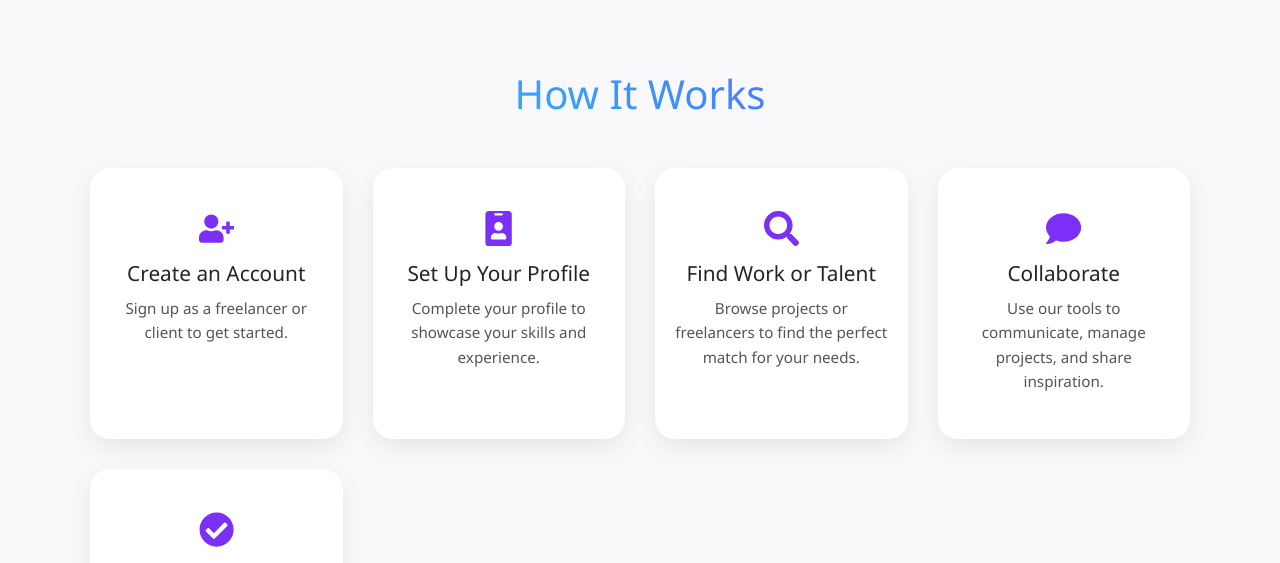
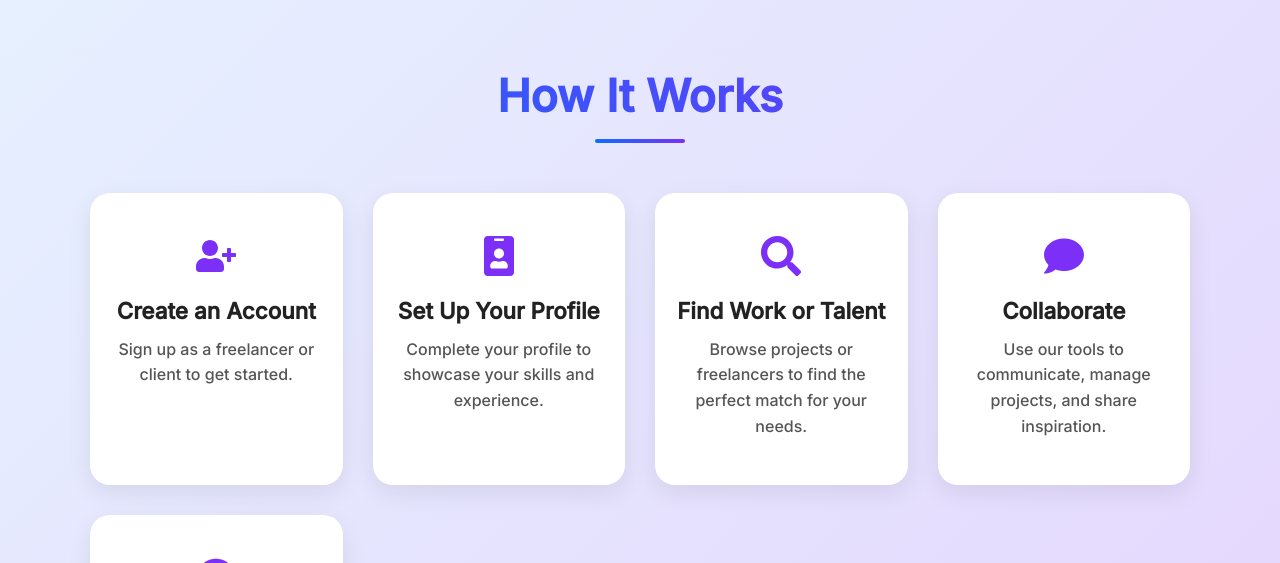
Before and after one commit to shirl3yyyy/my-syncley-frontend, a React (Create React App) app: page / in a window 1280 px wide. Shown: the part 2237-2800 px from the top of the page. Built offline with nearby package versions, Linux system fonts and the light colour scheme.

Commit message:
modified files

```diff
--- a/src/components/layout/HowItWorks.css
+++ b/src/components/layout/HowItWorks.css
@@ -1,16 +1,28 @@
 .how-it-works {
   padding: 80px 20px;
-  background: #f9f9fb;
+  background: linear-gradient(135deg, rgba(13,110,253,0.1), rgba(123,47,247,0.2));
   text-align: center;
-  font-family: 'Segoe UI', Tahoma, Geneva, Verdana, sans-serif;
+  font-family: 'Inter', sans-serif;
 }
 
 .how-it-works h2 {
-  font-size: 2.5rem;
+  font-size: 2.8rem;
   margin-bottom: 50px;
-  background: linear-gradient(45deg, #00f7ff, #7b2ff7);
+  background: linear-gradient(45deg, #0d6efd, #7b2ff7);
   -webkit-background-clip: text;
   -webkit-text-fill-color: transparent;
+  font-weight: 800;
+  position: relative;
+}
+
+.how-it-works h2::after {
+  content: "";
+  width: 90px;
+  height: 4px;
+  background: linear-gradient(90deg, #0d6efd, #7b2ff7);
+  display: block;
+  margin: 15px auto 0;
+  border-radius: 2px;
 }
 
 .steps-grid {
@@ -19,6 +31,7 @@
   gap: 30px;
   max-width: 1100px;
   margin: 0 auto;
+  perspective: 1000px;
 }
 
 .step-card {
@@ -26,38 +39,66 @@
   padding: 30px 20px;
   border-radius: 20px;
   box-shadow: 0 8px 25px rgba(0,0,0,0.08);
-  transition: transform 0.3s ease, box-shadow 0.3s ease;
+  transition: transform 0.5s ease, box-shadow 0.5s ease;
+  cursor: pointer;
+  position: relative;
+  overflow: hidden;
 }
 
 .step-card:hover {
-  transform: translateY(-5px);
-  box-shadow: 0 12px 35px rgba(0,0,0,0.12);
+  transform: translateY(-10px) rotateX(2deg) rotateY(2deg);
+  box-shadow: 0 20px 40px rgba(0,0,0,0.15);
 }
 
-.step-number {
-  width: 50px;
-  height: 50px;
-  background: linear-gradient(45deg, #00f7ff, #7b2ff7);
-  color: #fff;
-  font-weight: bold;
-  font-size: 1.2rem;
-  border-radius: 50%;
-  display: flex;
-  align-items: center;
-  justify-content: center;
-  margin: 0 auto 15px;
+.step-card::before {
+  content: '';
+  position: absolute;
+  inset: 0;
+  background: linear-gradient(135deg, rgba(13,110,253,0.05), rgba(123,47,247,0.05));
+  opacity: 0;
+  transition: opacity 0.5s ease;
+  border-radius: 20px;
+}
+
+.step-card:hover::before {
+  opacity: 1;
+}
+
+.step-icon {
+  font-size: 2.5rem;
+  color: #7b2ff7;
+  margin-bottom: 15px;
+  transition: transform 0.4s ease, color 0.4s ease;
+}
+
+.step-card:hover .step-icon {
+  color: #0d6efd;
+  transform: scale(1.4) rotate(-10deg);
 }
 
 .step-card h3 {
-  font-size: 1.3rem;
-  margin-bottom: 10px;
+  font-size: 1.4rem;
+  margin-bottom: 12px;
+  font-weight: 700;
+  color: #222;
+  transition: color 0.3s ease;
+}
+
+.step-card:hover h3 {
+  color: #0d6efd;
 }
 
 .step-card p {
-  font-size: 0.95rem;
+  font-size: 1rem;
   color: #555;
   line-height: 1.6;
+  transition: color 0.3s ease;
 }
+
+.step-card:hover p {
+  color: #333;
+}
+
 @media (max-width: 768px) {
   .how-it-works h2 {
     font-size: 2rem;
@@ -65,22 +106,12 @@
 
   .steps-grid {
     grid-template-columns: 1fr;
+    gap: 25px;
   }
 
   .step-card {
     width: 90%;
     margin: 0 auto;
+    transform: none !important;
   }
 }
-
-.step-icon {
-    font-size: 2.2rem;
-    color: #7b2ff7;
-    margin-bottom: 10px;
-    transition: transform 0.3s ease, color 0.3s ease;
-}
-
-.step-card:hover .step-icon {
-    color: #00f7ff;
-    transform: scale(1.2);
-}
```
